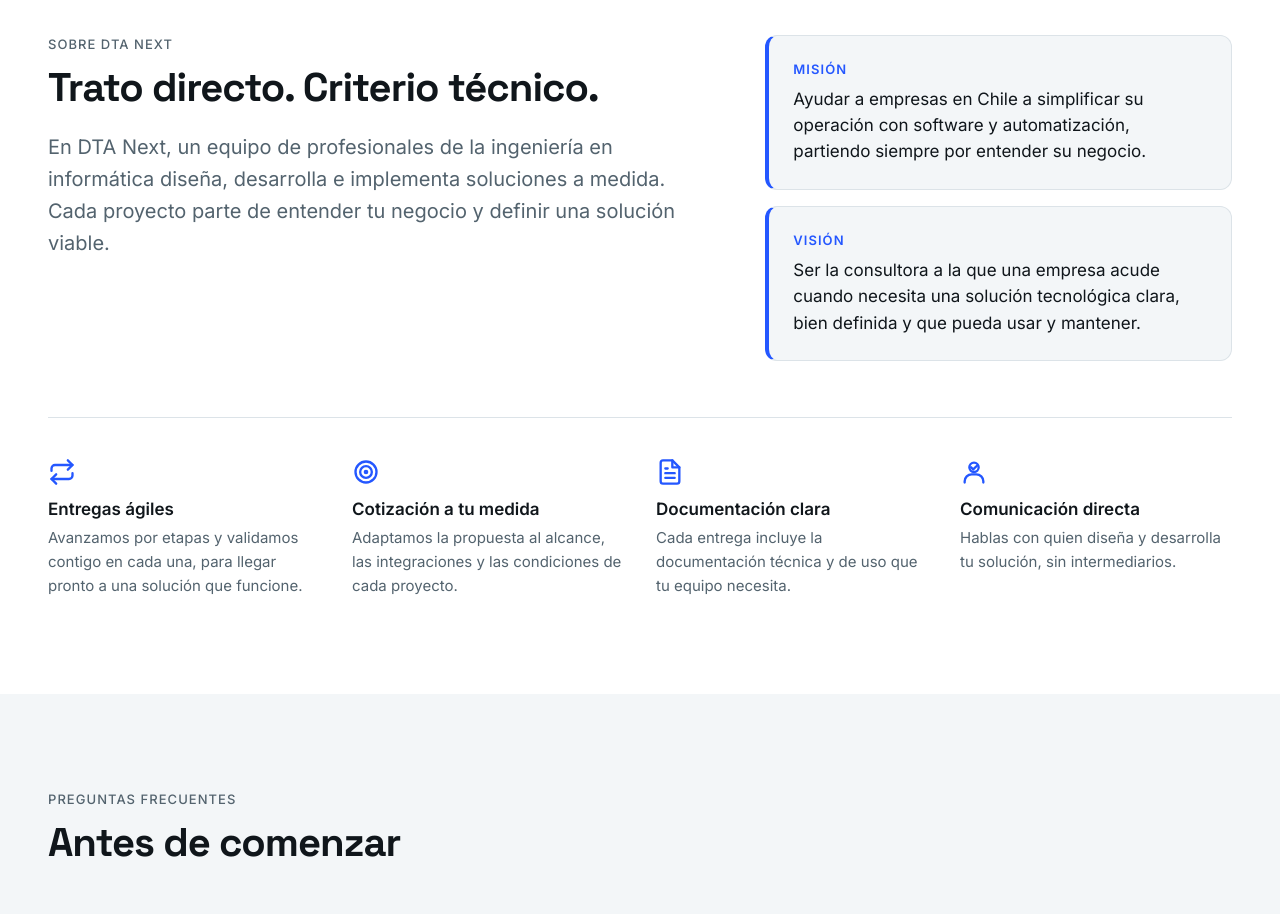
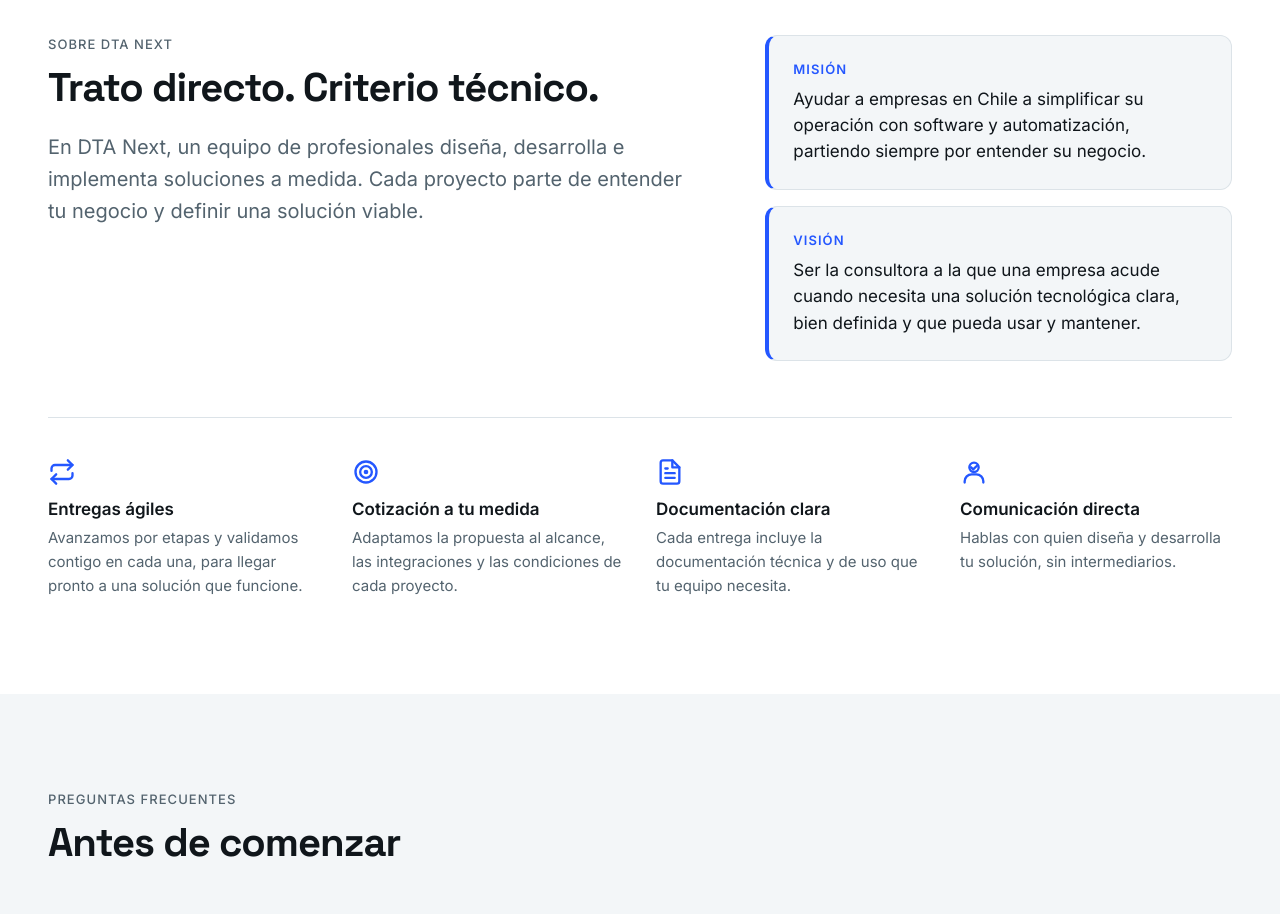
Before and after one commit to sebastian-cp/dta-next, a React (Vite) app: page / in a window 1280 px wide. Shown: the part 4200-5114 px from the top of the page. Built offline with nearby package versions, Linux system fonts and the light colour scheme.

Commit message:
Nosotros: simplifica la redacción del equipo

```diff
--- a/src/sections/About.jsx
+++ b/src/sections/About.jsx
@@ -9,7 +9,7 @@ export default function About() {
           <div>
             <p className="eyebrow">Sobre DTA Next</p>
             <h2 id="nosotros-title">Trato directo. Criterio técnico.</h2>
-            <p className="lead">En DTA Next, un equipo de profesionales de la ingeniería en informática diseña, desarrolla e implementa soluciones a medida. Cada proyecto parte de entender tu negocio y definir una solución viable.</p>
+            <p className="lead">En DTA Next, un equipo de profesionales diseña, desarrolla e implementa soluciones a medida. Cada proyecto parte de entender tu negocio y definir una solución viable.</p>
           </div>
           <div className="mv">
             <div className="mv__item"><h3>Misión</h3><p>{MISSION}</p></div>
```
